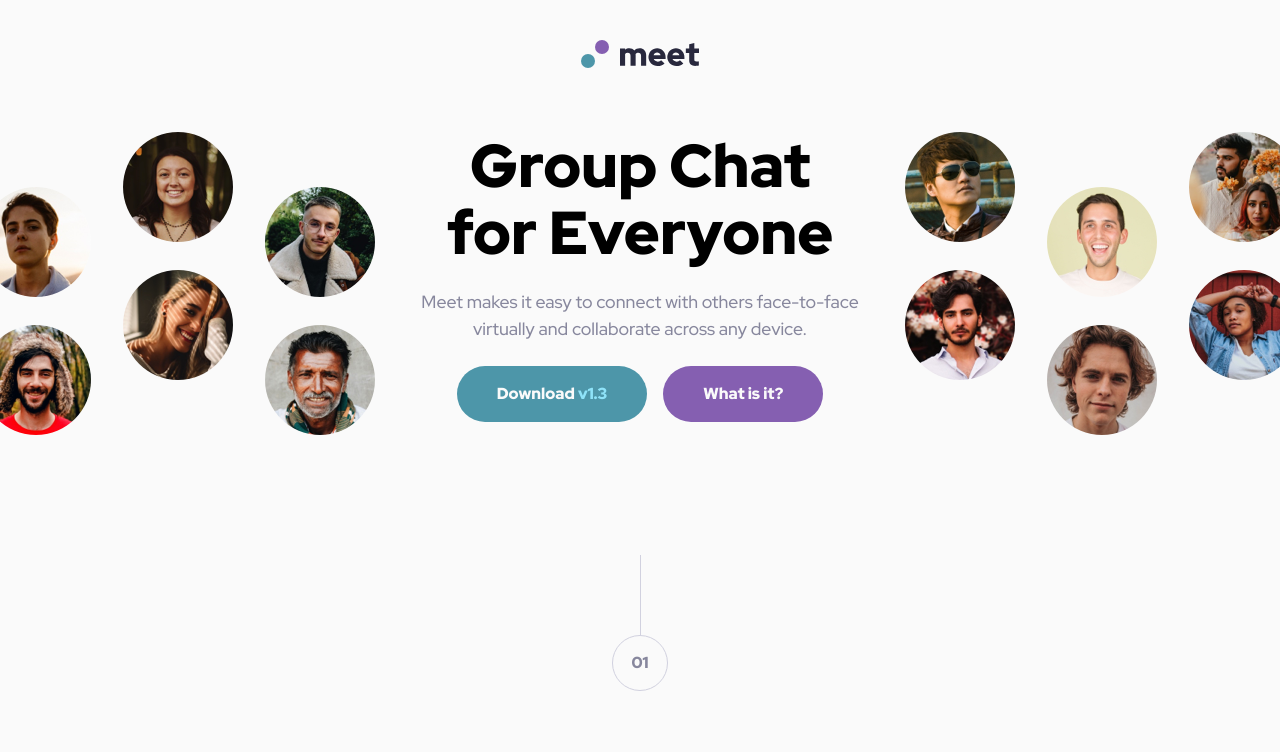
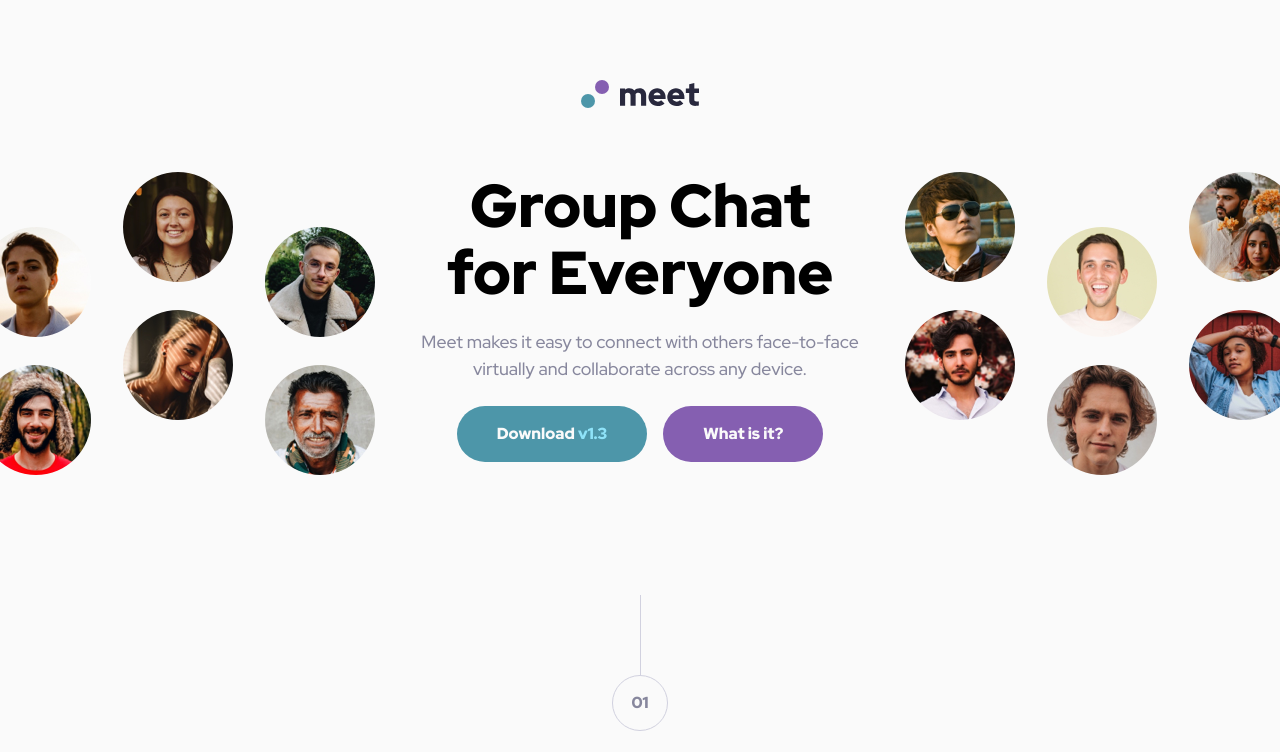
Before and after one commit to janikjczcz/meet-landing-page, a plain HTML site: page index.html in a window 1280 px wide. Shown: the top 752 px of the page. Drawn offline with Linux system fonts and the light colour scheme.

Commit message:
added extra padding to logo wrapper on desktop

```diff
--- a/css/styles.css
+++ b/css/styles.css
@@ -351,6 +351,9 @@ footer {
 }
 
 @media only screen and (min-width: 75em) {
+  .logo__wrapper {
+    padding-block-start: var(--space-1000);
+  }
   .hero {
     flex-flow: row;
     gap: var(--space-500);
```
